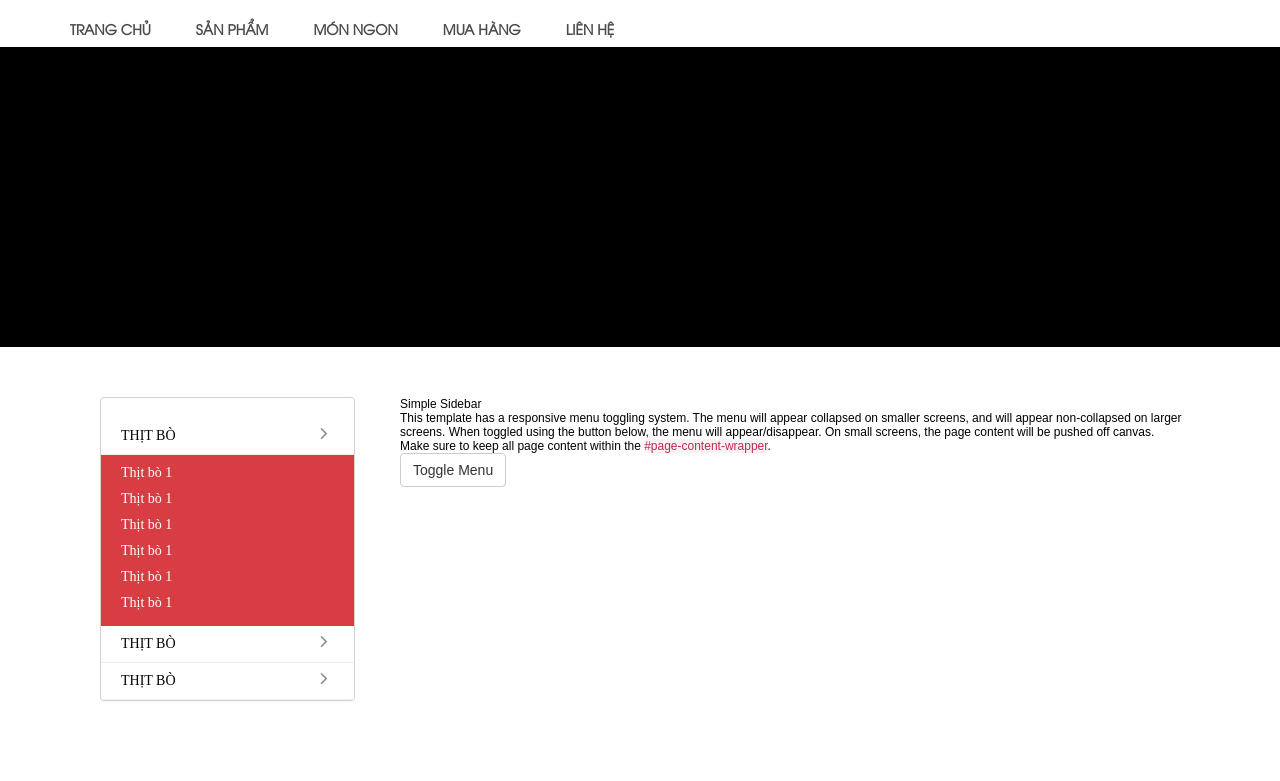
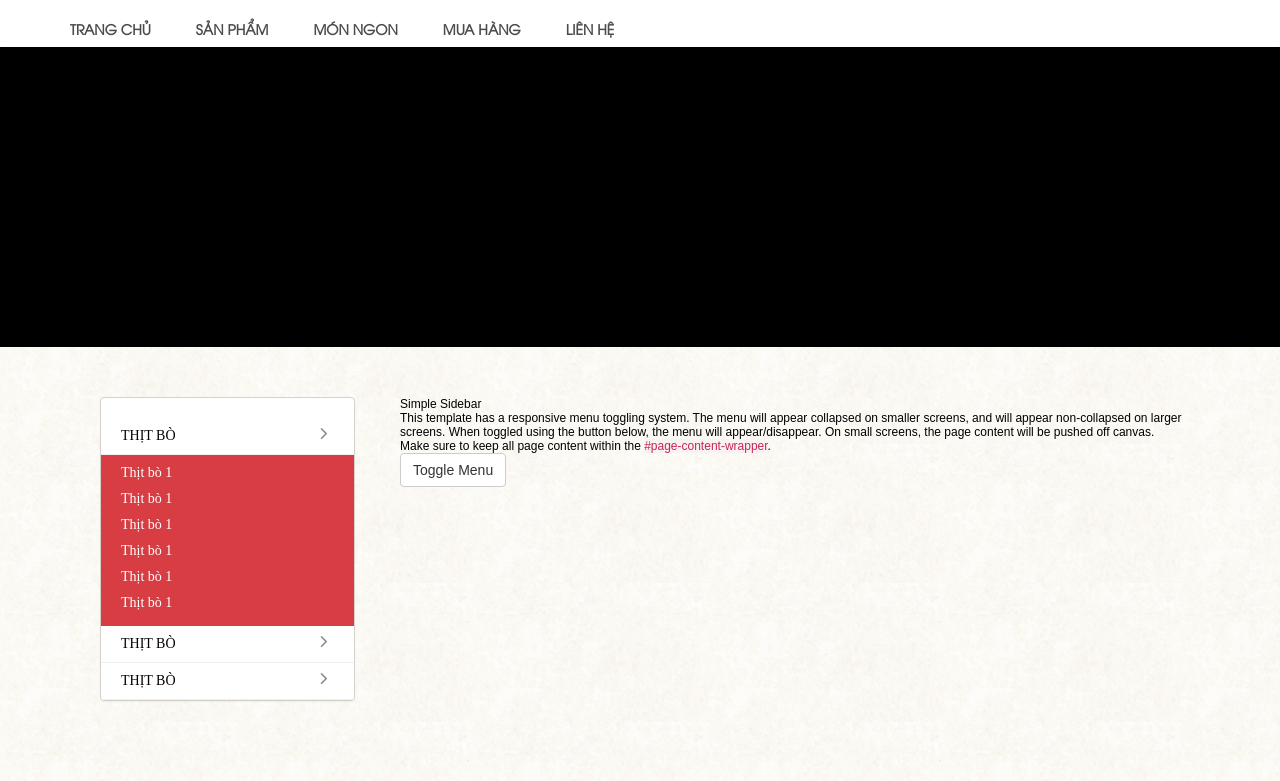
Before and after one commit to thongtd/Cows, a plain HTML site: page template/theme/index.html in a window 1280 px wide. Shown: the part 112-893 px from the top of the page. Drawn offline with nearby package versions, Linux system fonts and the light colour scheme; files whose address does not match are found by name.

Commit message:
page background

```diff
--- a/template/theme/css/style.css
+++ b/template/theme/css/style.css
@@ -13,6 +13,7 @@ body {
     font-family: "Myriad Pro";
     margin: 0 auto;
     overflow-x: hidden;
+    background: url('../images/background.png');
 }
 .no-margin {
     margin: 0;
```
Also changed, not shown: template/theme/images/background.jpg (deleted), template/theme/images/background.png (added).
